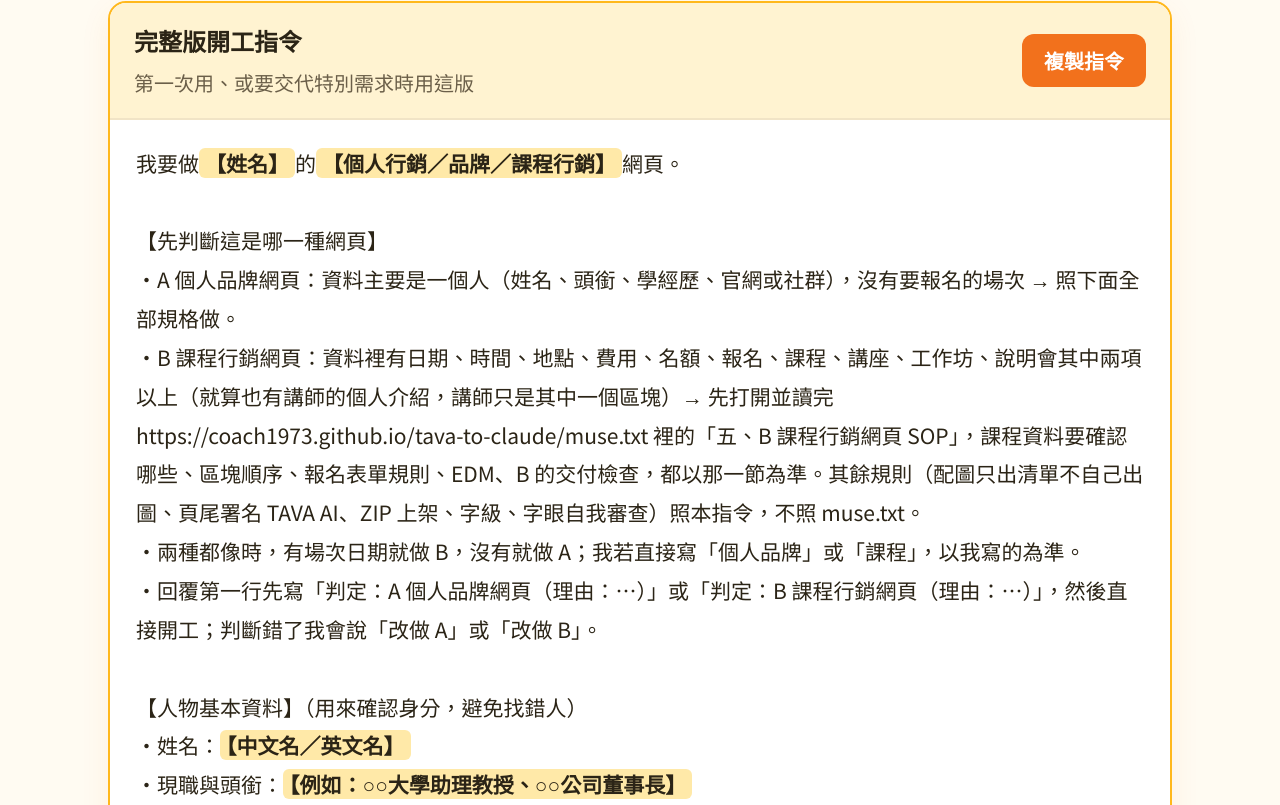
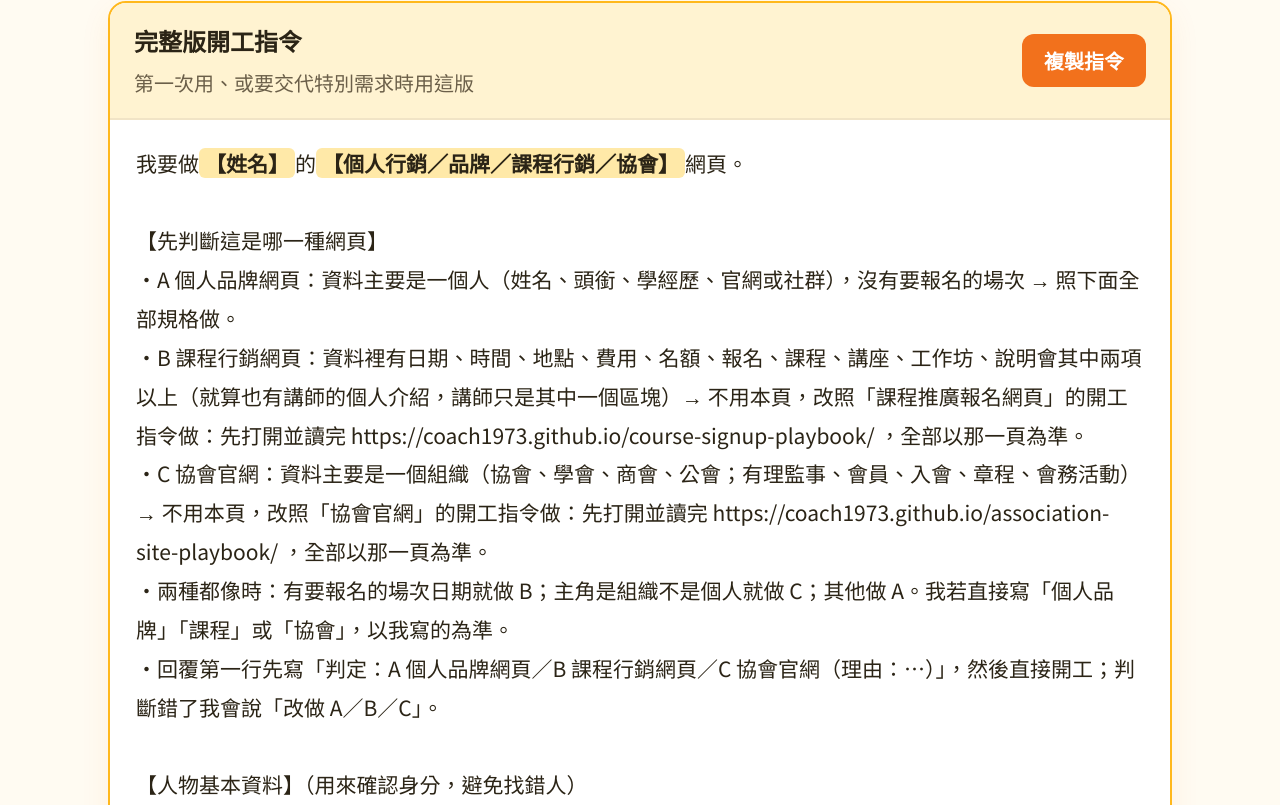
Before and after one commit to Coach1973/tava-brand-web-playbook, a plain HTML site: page index.html in a window 1280 px wide. Shown: the part 1019-1824 px from the top of the page. Drawn offline with Linux system fonts and the light colour scheme.

Commit message:
[Mac] 開工指令判定改三分流：B 課程改指 course-signup-playbook、新增 C 協會指 association-site-playbook；拿掉 MUSE 字樣
Co-Authored-By: Claude Opus 5.5 <noreply@anthropic.com>

```diff
--- a/index.html
+++ b/index.html
@@ -113,13 +113,14 @@ footer small{display:block;text-align:center;margin-top:18px;font-size:20px;colo
 
     <article class="prompt">
       <header><div><strong>完整版開工指令</strong><br><span>第一次用、或要交代特別需求時用這版</span></div><button class="copy" type="button" data-target="p1">複製指令</button></header>
-<pre id="p1">我要做<span class="fill">【姓名】</span>的<span class="fill">【個人行銷／品牌／課程行銷】</span>網頁。
+<pre id="p1">我要做<span class="fill">【姓名】</span>的<span class="fill">【個人行銷／品牌／課程行銷／協會】</span>網頁。
 
 【先判斷這是哪一種網頁】
 ・A 個人品牌網頁：資料主要是一個人（姓名、頭銜、學經歷、官網或社群），沒有要報名的場次 → 照下面全部規格做。
-・B 課程行銷網頁：資料裡有日期、時間、地點、費用、名額、報名、課程、講座、工作坊、說明會其中兩項以上（就算也有講師的個人介紹，講師只是其中一個區塊）→ 先打開並讀完 https://coach1973.github.io/tava-to-claude/muse.txt 裡的「五、B 課程行銷網頁 SOP」，課程資料要確認哪些、區塊順序、報名表單規則、EDM、B 的交付檢查，都以那一節為準。其餘規則（配圖只出清單不自己出圖、頁尾署名 TAVA AI、ZIP 上架、字級、字眼自我審查）照本指令，不照 muse.txt。
-・兩種都像時，有場次日期就做 B，沒有就做 A；我若直接寫「個人品牌」或「課程」，以我寫的為準。
-・回覆第一行先寫「判定：A 個人品牌網頁（理由：…）」或「判定：B 課程行銷網頁（理由：…）」，然後直接開工；判斷錯了我會說「改做 A」或「改做 B」。
+・B 課程行銷網頁：資料裡有日期、時間、地點、費用、名額、報名、課程、講座、工作坊、說明會其中兩項以上（就算也有講師的個人介紹，講師只是其中一個區塊）→ 不用本頁，改照「課程推廣報名網頁」的開工指令做：先打開並讀完 https://coach1973.github.io/course-signup-playbook/ ，全部以那一頁為準。
+・C 協會官網：資料主要是一個組織（協會、學會、商會、公會；有理監事、會員、入會、章程、會務活動）→ 不用本頁，改照「協會官網」的開工指令做：先打開並讀完 https://coach1973.github.io/association-site-playbook/ ，全部以那一頁為準。
+・兩種都像時：有要報名的場次日期就做 B；主角是組織不是個人就做 C；其他做 A。我若直接寫「個人品牌」「課程」或「協會」，以我寫的為準。
+・回覆第一行先寫「判定：A 個人品牌網頁／B 課程行銷網頁／C 協會官網（理由：…）」，然後直接開工；判斷錯了我會說「改做 A／B／C」。
 
 【人物基本資料】（用來確認身分，避免找錯人）
 ・姓名：<span class="fill">【中文名／英文名】</span>
@@ -201,7 +202,7 @@ footer small{display:block;text-align:center;margin-top:18px;font-size:20px;colo
       <header><div><strong>精簡版開工指令</strong><br><span>規格不變時用這版，只要給人物資料</span></div><button class="copy" type="button" data-target="p2">複製指令</button></header>
 <pre id="p2">請照「個人行銷／品牌網頁」的固定流程，幫我做<span class="fill">【姓名】</span>的網頁。
 
-・先判斷是 A 個人品牌網頁還是 B 課程行銷網頁（資料裡有日期、時間、地點、費用、名額、報名、課程、講座、工作坊、說明會其中兩項以上，或有場次日期＝B；主要是一個人、沒有場次＝A；我寫明的以我為準）。B 就先讀完 https://coach1973.github.io/tava-to-claude/muse.txt 的「五、B 課程行銷網頁 SOP」，區塊、報名表單、EDM、交付檢查以它為準；配圖、署名 TAVA AI、ZIP、字級、字眼自我審查仍照本指令。回覆第一行先寫「判定：A／B（理由）」再開工。
+・先判斷是哪一種：A 個人品牌（主要是一個人、沒有場次）照本頁做；B 課程行銷（有日期、時間、地點、費用、名額、報名、課程、講座其中兩項以上，或有場次日期）改照 https://coach1973.github.io/course-signup-playbook/ 做；C 協會官網（主角是協會、學會、商會等組織）改照 https://coach1973.github.io/association-site-playbook/ 做。我寫明的以我為準。回覆第一行先寫「判定：A／B／C（理由）」再開工。
 
 ・頭銜：<span class="fill">【現職與頭銜】</span>
 ・學歷：<span class="fill">【學歷】</span>
```
